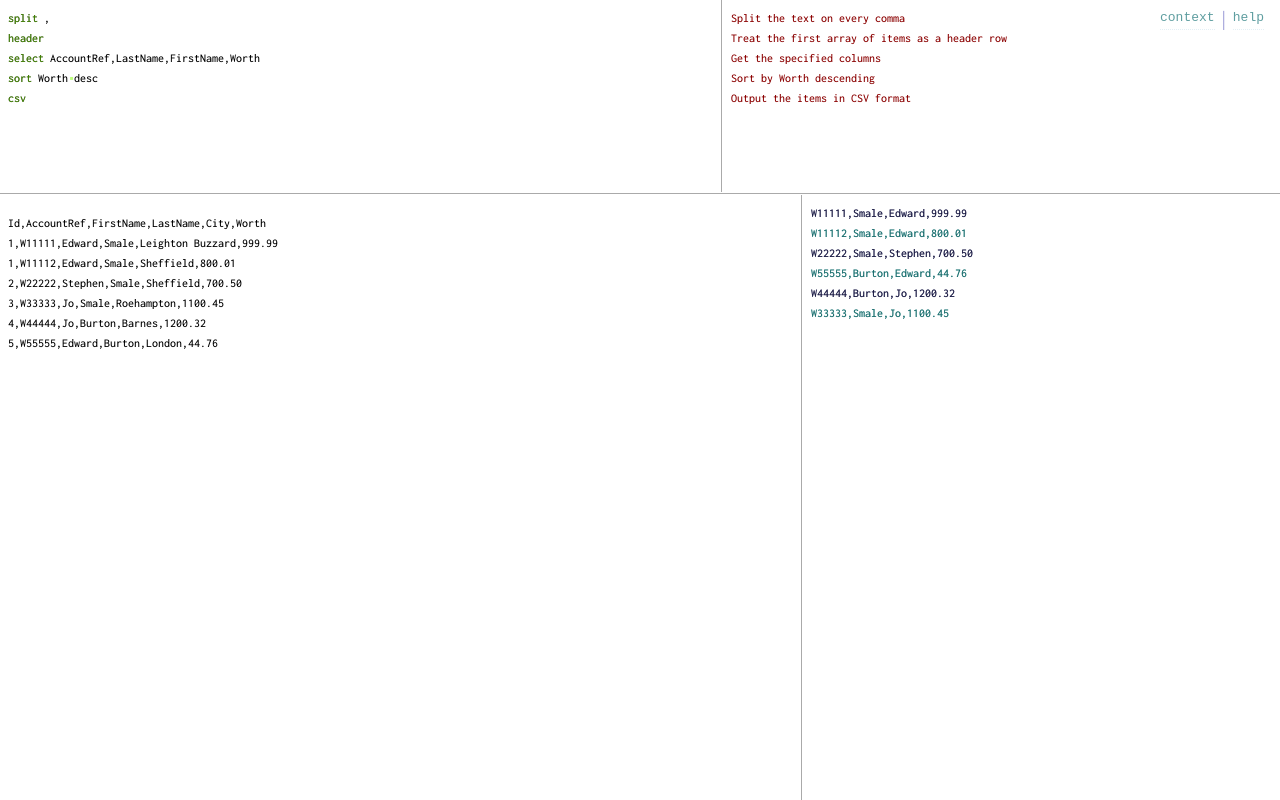
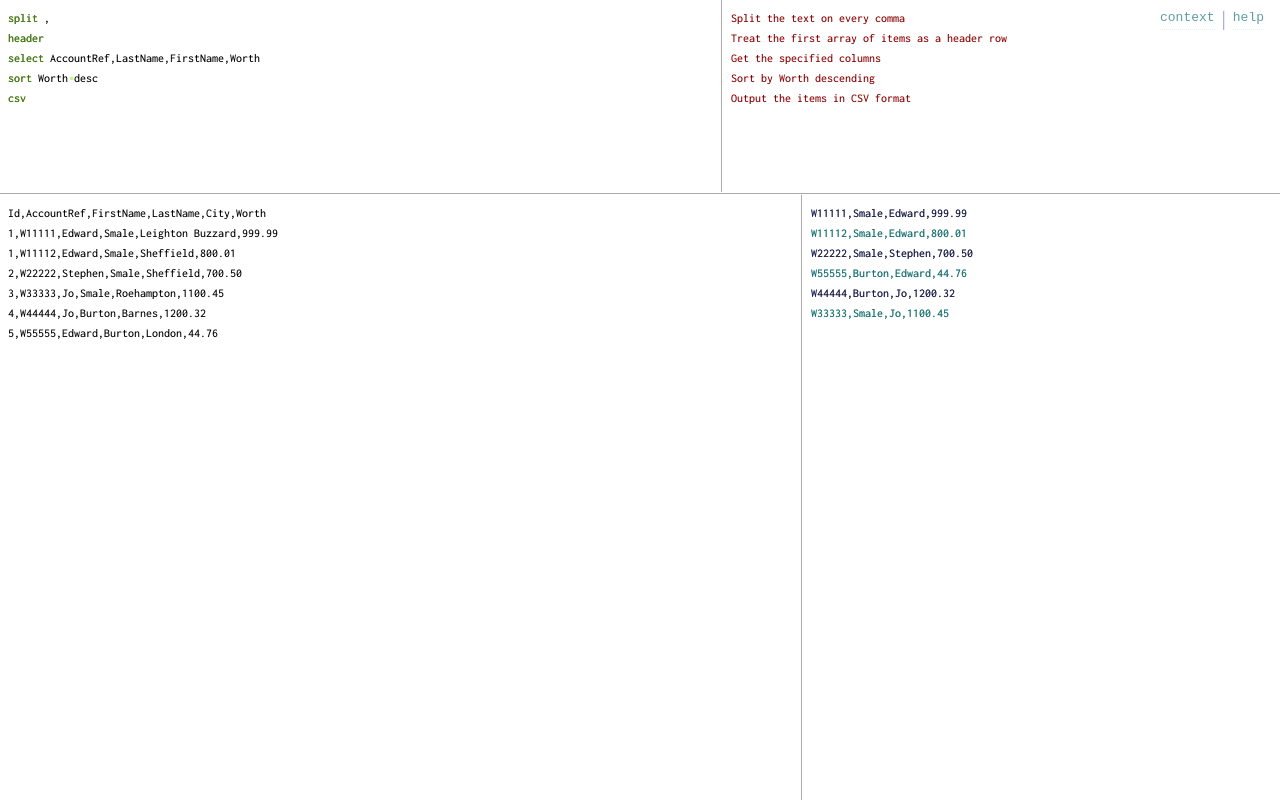
Before and after one commit to edwardsmale/string-tools-react, a React (Create React App) app: page / in a window 1280 px wide. Built offline with nearby package versions, Linux system fonts and the light colour scheme.

Commit message:
Remove input pane top padding

```diff
--- a/src/components/InputPane/InputPane.scss
+++ b/src/components/InputPane/InputPane.scss
@@ -1,4 +1,3 @@
 .input-pane {
-    padding-top: 0.625rem;
     width: 100%;
   }
```
